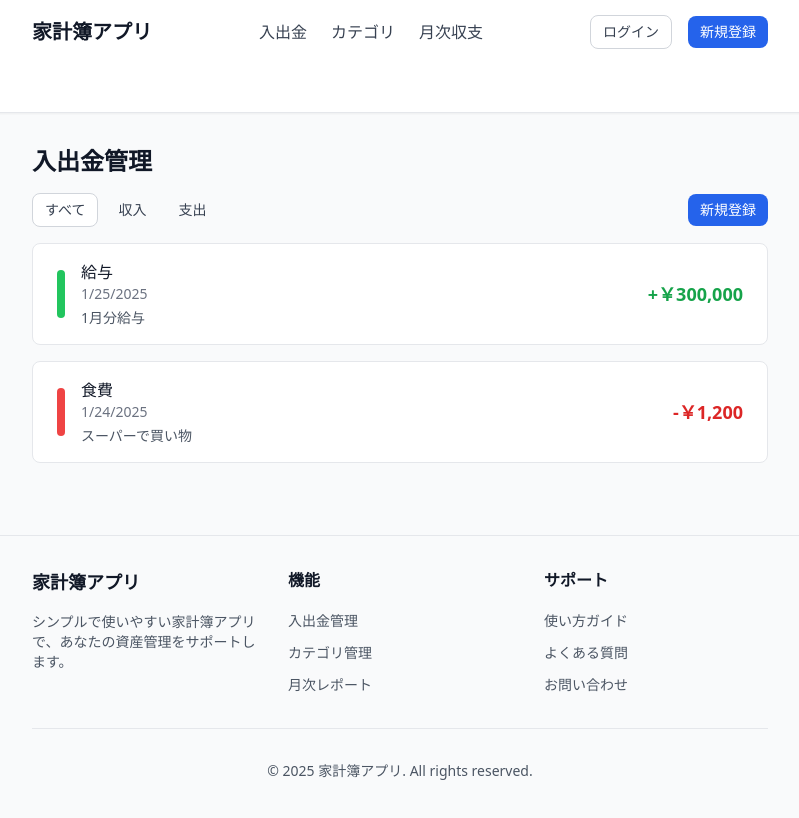
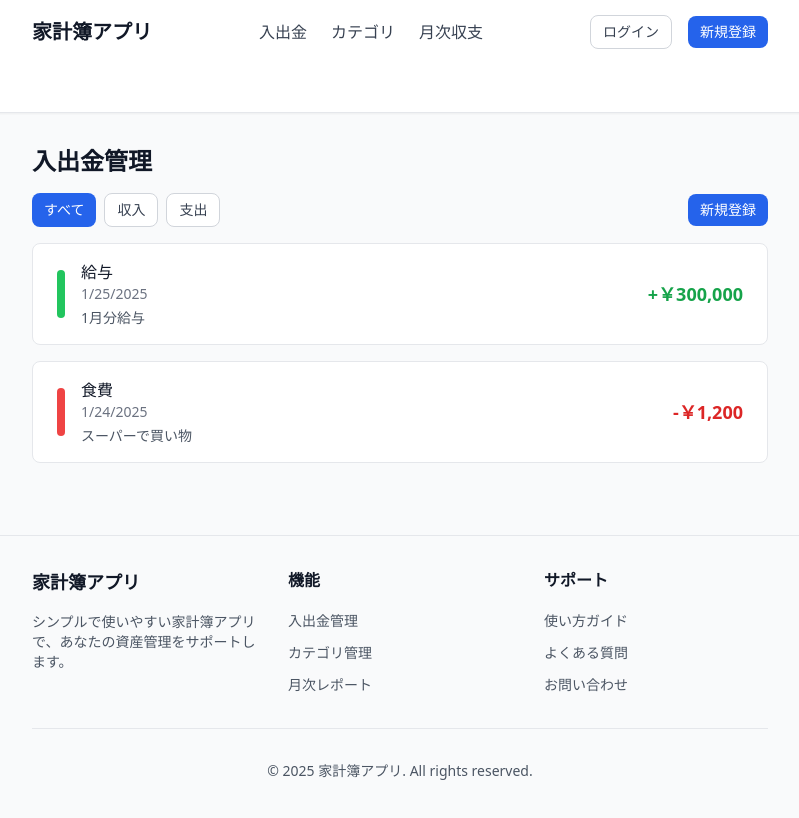
Before and after one commit to tetsu633/books, a Next.js app in the folder apps/frontend/: page /entries in a window 1280 px wide. Shown: the top 818 px of the page, without its empty margins (240-1039 px from the left). Built offline with nearby package versions, Linux system fonts and the light colour scheme; no server answers.

Commit message:
エントリーページにフィルター機能を追加し、収入・支出の表示を切り替えられるように修正。表示スタイルをエントリータイプに基づいて更新。

```diff
--- a/apps/frontend/src/app/entries/page.tsx
+++ b/apps/frontend/src/app/entries/page.tsx
@@ -18,6 +18,7 @@ export default function EntriesPage() {
   const { entries, addEntry } = useEntries();
   const [showForm, setShowForm] = useState(false);
   const [entryType, setEntryType] = useState<'income' | 'expense'>('expense');
+  const [filterType, setFilterType] = useState<'all' | 'income' | 'expense'>('all');
 
   const {
     register,
@@ -78,13 +79,31 @@ export default function EntriesPage() {
 
         <div className="flex justify-between items-center mb-4">
           <div className="flex gap-2">
-            <Button variant="outline" size="sm" onClick={() => {}}>
+            <Button
+              variant={filterType === 'all' ? 'primary' : 'outline'}
+              size="sm"
+              onClick={() => {
+                setFilterType('all');
+              }}
+            >
               すべて
             </Button>
-            <Button variant="ghost" size="sm" onClick={() => {}}>
+            <Button
+              variant={filterType === 'income' ? 'primary' : 'outline'}
+              size="sm"
+              onClick={() => {
+                setFilterType('income');
+              }}
+            >
               収入
             </Button>
-            <Button variant="ghost" size="sm" onClick={() => {}}>
+            <Button
+              variant={filterType === 'expense' ? 'primary' : 'outline'}
+              size="sm"
+              onClick={() => {
+                setFilterType('expense');
+              }}
+            >
               支出
             </Button>
           </div>
@@ -190,7 +209,14 @@ export default function EntriesPage() {
 
         {/* 入出金情報一覧 */}
         <div className="space-y-4">
-          {entries.map((entry, index) => (
+          {entries
+            .filter((entry) => {
+              if (filterType === 'all') return true;
+              if (filterType === 'income') return entry.entryType === 'income';
+              if (filterType === 'expense') return entry.entryType === 'expense';
+              return false;
+            })
+            .map((entry, index) => (
               <Card key={`${entry.categoryName}-${index}`} variant="bordered">
                 <CardBody>
                   <div className="flex items-center justify-between">
@@ -202,8 +228,12 @@ export default function EntriesPage() {
                       />
                       <div>
                         <div className="font-medium text-gray-900">{entry.categoryName}</div>
-                      <div className="text-sm text-gray-500">{entry.date.toLocaleDateString()}</div>
-                      {entry.memo && <div className="text-sm text-gray-600 mt-1">{entry.memo}</div>}
+                        <div className="text-sm text-gray-500">
+                          {entry.date.toLocaleDateString()}
+                        </div>
+                        {entry.memo && (
+                          <div className="text-sm text-gray-600 mt-1">{entry.memo}</div>
+                        )}
                       </div>
                     </div>
                     <div
```
Lines whose indentation alone changed are shown as unchanged.
